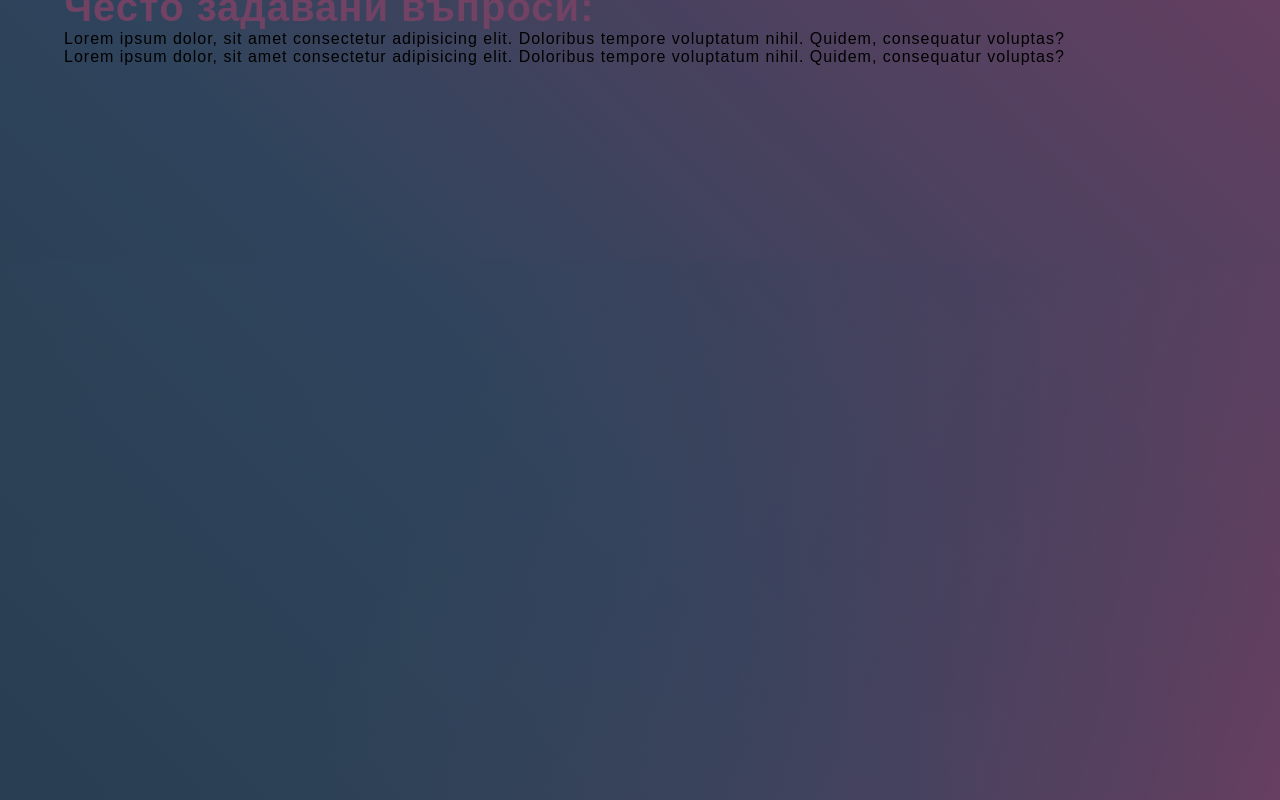
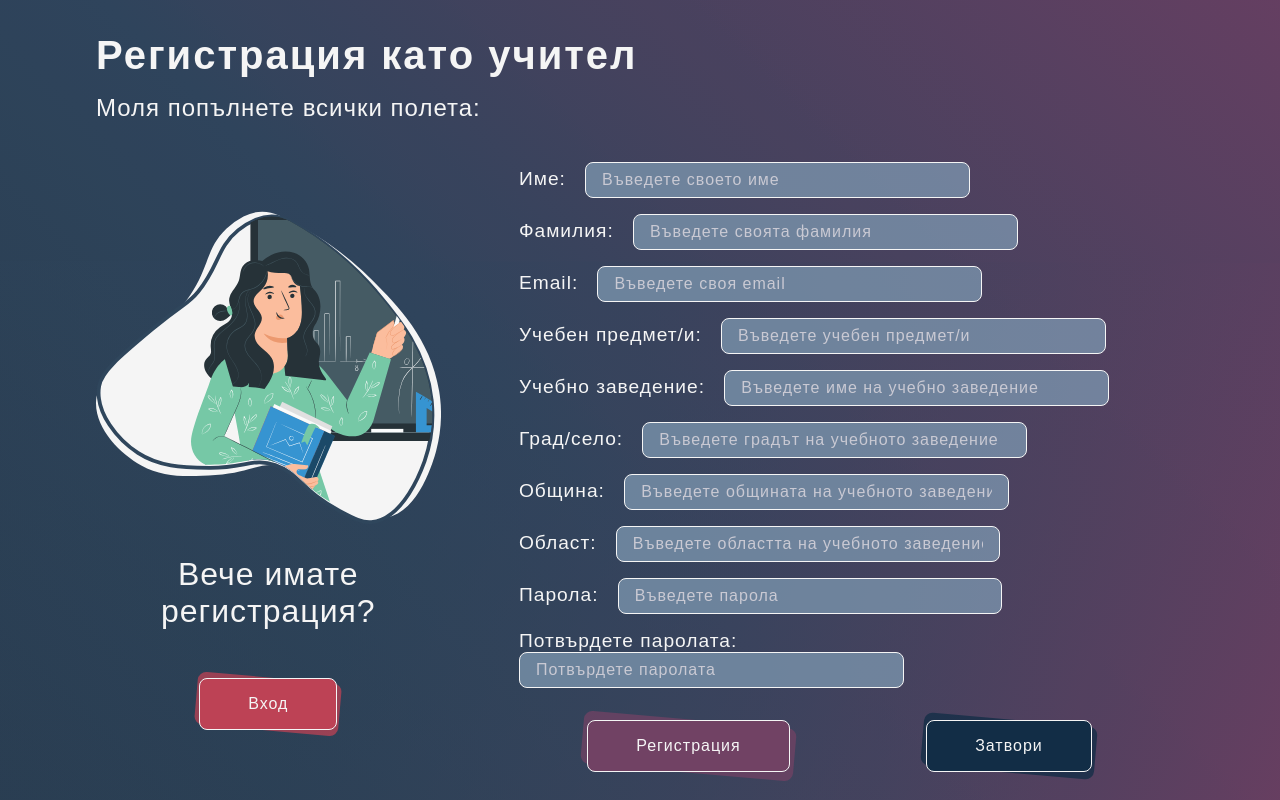
Before and after one commit to ZdravkoHristov/DigiBuddy, a React (Create React App) app in the folder frontend/: page / in a window 1280 px wide. Shown: the part 1380-2180 px from the top of the page. Built offline with nearby package versions, Linux system fonts and the light colour scheme; a web font is replaced by a local one.

Commit message:
registerEl for teacher

```diff
--- a/frontend/src/App.js
+++ b/frontend/src/App.js
@@ -3,6 +3,7 @@ import gradient from './assets/svgs/home-back2.svg';
 import Header from './components/Header';
 import AnimatedLine from './components/AnimatedLine';
 import RolesSection from './components/RolesSection';
+import RegTeacher from './components/RegTeacherEl';
 import Faq from './components/Faq';
 
 function App() {
@@ -13,6 +14,7 @@ function App() {
 				<Header></Header>
 				<AnimatedLine />
 				<RolesSection />
+				<RegTeacher />
 			</div>
 			<Faq />
 		</>
--- /dev/null
+++ b/frontend/src/components/RegTeacherEl.js
@@ -0,0 +1,66 @@
+import RegisterEl from './styles/RegisterEl.style';
+import AnimatedLine from '../components/AnimatedLine';
+import illustration from '../assets/svgs/role-teacher.svg';
+export default function RegTeacherEl() {
+	return (
+        <RegisterEl className='container'>
+            {/* <AnimatedLine className='line'></AnimatedLine> */}
+            <h1 className='heading-l'>Регистрация като учител</h1>
+            <h3 className='heading-s'>Моля попълнете всички полета:</h3>
+            <div className='holder'>
+                <div className='img-holder'>
+                    <img src={illustration}/>
+                    <p className='heading-m'>Вече имате регистрация?</p>
+                    <a className='button' href='#'>Вход</a>
+                </div>
+                <form className='input-holder'>
+                    <div className='group'>
+                        <label for='name'>Име:</label>
+                        <input name='name' type='text' placeholder='Въведете своето име'/>
+                    </div>
+                    <div className='group'>
+                        <label for='l-name'>Фамилия:</label>
+                        <input name='l-name' type='text' placeholder='Въведете своята фамилия'/>
+                    </div>
+                    <div className='group'>
+                        <label for='email'>Email:</label>
+                        <input name='email' type='email' placeholder='Въведете своя email'/>
+                    </div>
+                    <div className='group'>
+                        <label for='subject'>Учебен предмет/и:</label>
+                        <input name='subject' type='text' placeholder='Въведете учебен предмет/и'/>
+                    </div>
+                    <div className='group'>
+                        <label for='school'>Учебно заведение:</label>
+                        <input name='school' type='text' placeholder='Въведете име на учебно заведение'/>
+                    </div>
+                    <div className='group'>
+                        <label for='town'>Град/село:</label>
+                        <input name='town' type='text' placeholder='Въведете градът на учебното заведение'/>
+                    </div>
+                    <div className='group'>
+                        <label for='comm'>Община:</label>
+                        <input name='comm' type='text' placeholder='Въведете общината на учебното заведение'/>
+                    </div>
+                    <div className='group'>
+                        <label for='area'>Област:</label>
+                        <input name='area' type='text' placeholder='Въведете областта на учебното заведение'/>
+                    </div>
+                    <div className='group'>
+                        <label for='pass'>Парола:</label>
+                        <input name='pass' type='text' placeholder='Въведете парола'/>
+                    </div>
+                    <div className='group'>
+                        <label for='name'>Потвърдете паролата:</label>
+                        <input name='c-pass' type='text' placeholder='Потвърдете паролата'/>
+                    </div>
+                    <div className='group'>
+                        <a class='button'>Регистрация</a>
+                        <a class='button'>Затвори</a>
+                    </div>
+                </form>
+            </div>
+
+		</RegisterEl>
+	);
+}
--- a/frontend/src/components/RolesSection.js
+++ b/frontend/src/components/RolesSection.js
@@ -4,8 +4,8 @@ import illustration2 from '../assets/svgs/role-teacher.svg';
 export default function Roles() {
 	return (
 		<RolesSec className='roles container'>
-            <h1 class='heading-l'>Регистрирайте се и станете част от нашата платформа!</h1>
-            <h3 class='heading-s'>Моля първо изберете своята роля:</h3>
+            <h1 className='heading-l'>Регистрирайте се и станете част от нашата платформа!</h1>
+            <h3 className='heading-s'>Моля първо изберете своята роля:</h3>
             <div className='holder'>
                 <div className='img-holder'>
                     <img src={illustration2} alt='teacher' />
--- /dev/null
+++ b/frontend/src/components/styles/RegisterEl.style.js
@@ -0,0 +1,84 @@
+import styled from 'styled-components';
+
+const RegisterEl = styled.section`
+	& {
+        position: relative;
+        z-index: 2;
+        padding: 2rem;
+        color: #f5f5f5;
+	}
+    h1,h3{text-align: left; left:40%; /* naglasi go posle :DD*/ margin: 1rem 0;}
+    h1{letter-spacing: 2px;}
+    h3 {font-weight: 300;}
+    .group {width:100%; margin-bottom: 1rem;}
+    label{margin-right: 1.2rem; font-size: 1.2rem;}
+    .group input::placeholder{color:#c9c9d3;}
+    .group input{
+        color: #f5f5f5;
+        background-color: #7D97B0c2;
+        border: 1px solid #f5f5f5;
+        border-radius: 8px;
+        padding: 0.5rem 1rem;
+        font-size: 1rem;
+        margin-right: 1.2rem;
+        width: 60%;
+        letter-spacing: 1px;
+    }
+    .group:last-child {display: flex; margin-top: 2rem;}
+    .group:last-child .button:last-child {background-color: #122D46;}
+    .group:last-child .button:last-child::before {background-color: #122D46c2;}
+    .group:last-child .button:last-child:hover {background-color: #714264;}
+    .group:last-child .button:last-child:hover::before {background-color: #714264c2;}
+    .holder {
+        width: 100%;
+        margin: auto;
+        display: grid;
+        grid-template-columns: 1fr 2fr;
+        grid-gap: 5%;
+    }
+    .holder .img-holder {
+        display: grid;
+        grid-template-rows: 4fr 1fr 1fr;
+        grid-gap: 5%;
+        text-align: center;
+        height: 80%;
+        margin: auto;
+    }
+    .holder .input-holder {padding:1.5rem;}
+    .holder .img-holder img {margin: auto;}
+    .holder .img-holder .button {background-color: #bd4255;}
+    .holder .img-holder .button::before {background-color: #bd4255c2;}
+    .holder .img-holder .button:hover {background-color: #714264;}
+    .holder .img-holder .button:hover::before {background-color: #714264c2;}
+    .line {height: 100%; width: 2px; background: #f5f5f5; margin: auto;}
+    .button {
+        background-color: #714264;
+        color: #f5f5f5;
+        border: 1px solid #f5f5f5;
+        border-radius: 8px;
+        padding: 1rem 3rem;
+        margin: auto;
+        display:flex;
+        align-items:center;
+        justify-content:center;
+        letter-spacing: 1px;
+        position: relative;
+        transition: 0.5s ease-in-out;
+    }
+    .button::before{
+        content: '';
+        width: 100%;
+        height: 100%;
+        position: absolute;
+        background-color: #714264c2;
+        z-index: -1;
+        transform: scale(1.06) rotate(5deg);
+        border-radius: 8px;
+        transition: 0.5s ease-in-out;
+    }
+    //hover
+    .button:hover{background-color: #bd4255;}
+    .button:hover::before{background-color: #bd4255c2;transform: rotate(-5deg);}
+`;
+
+export default RegisterEl;
--- a/frontend/src/components/styles/RolesSection.style.js
+++ b/frontend/src/components/styles/RolesSection.style.js
@@ -37,7 +37,7 @@ const RolesSec = styled.section`
         justify-content:center;
         letter-spacing: 1px;
         position: relative;
-        transition: 1s ease-in-out;
+        transition: 0.5s ease-in-out;
     }
     .button::before{
         content: '';
@@ -48,7 +48,7 @@ const RolesSec = styled.section`
         z-index: -1;
         transform: scale(1.06) rotate(5deg);
         border-radius: 8px;
-        transition: 1s ease-in-out;
+        transition: 0.5s ease-in-out;
     }
     //hover
     .button:hover{background-color: #bd4255;}
```
Also changed, not shown: frontend/src/assets/svgs/arrow.svg (added).
